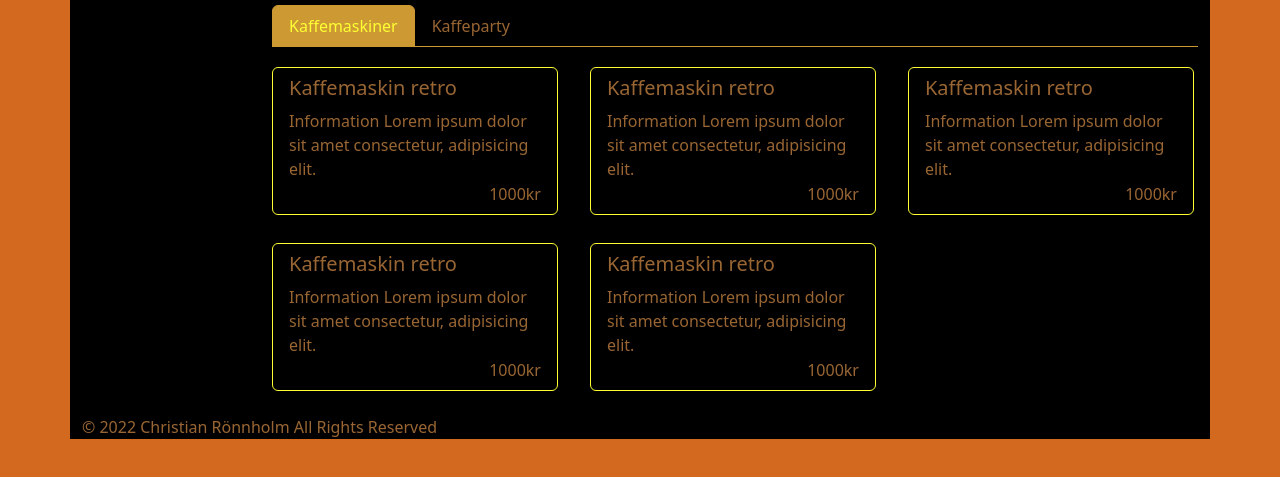
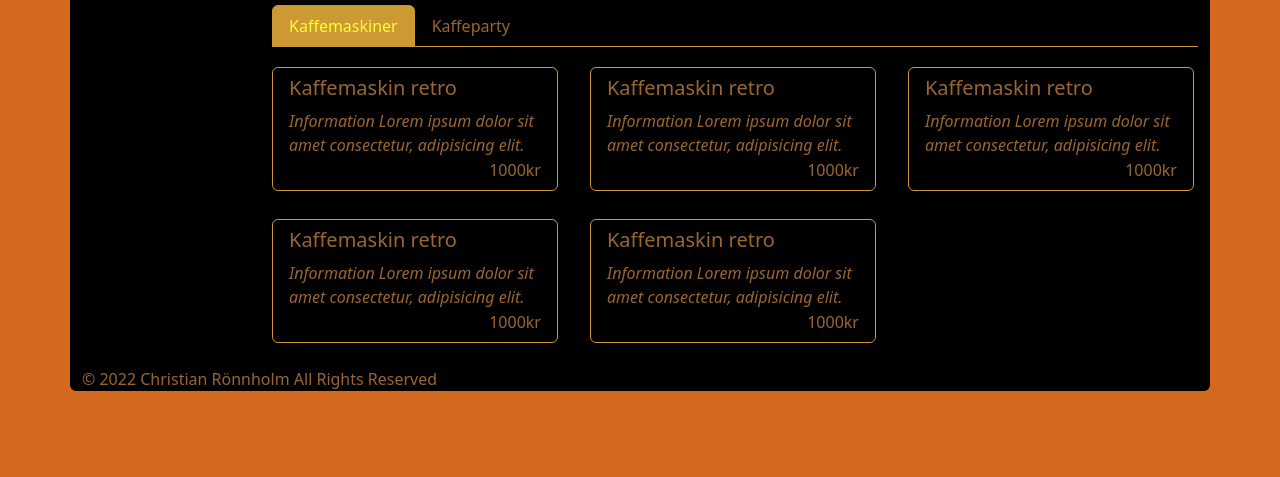
Before and after one commit to reenhilm/kaffeparty, a plain HTML site: page produkter.html in a window 1280 px wide. Shown: the part 59-536 px from the top of the page. Drawn offline with nearby package versions, Linux system fonts and the light colour scheme.

Commit message:
rundade corners nere

```diff
--- a/css/customcss.css
+++ b/css/customcss.css
@@ -20,6 +20,11 @@
 .border-primary {
     border-color: #ffff33 !important;
 }
+
+.border-disabled {
+    border-color: #cc9933 !important;
+}
+
 body
 {
     color: #996633 !important;
--- a/produkter.html
+++ b/produkter.html
@@ -12,7 +12,7 @@
     <title>Kaffeparty - Produkter</title>
 </head>
 <body>
-    <div class="container-sm bg-black">
+    <div class="container-sm bg-black rounded-bottom">
         <div class="row">
             <div class="col-2"><a href="index.html"><img src="images/logo3.png" class="navbar-brand img-fluid" aria-label="Hem" alt="Hem"></a></div>
             <nav class="col-10 navbar navbar-expand-sm navbar-dark">
@@ -53,56 +53,56 @@
                         <div class="container-fluid g-0 p-0 m-0">
                             <div class="row mt-3">
                                 <div class="col-sm-4">
-                                    <div class="card m-1 mb-4 shadow-sm bg-black border-primary">
+                                    <div class="card m-1 mb-4 shadow-sm bg-black border-disabled">
                                         <div class="card-header pb-0">
                                             <h5 class="font-weight-bold">Kaffemaskin retro</h5>
                                         </div>
                                         <div class="card-body pt-0 pb-0">
-                                            <p class="card-text">Information Lorem ipsum dolor sit amet consectetur, adipisicing elit.</p>
+                                            <p class="card-text fst-italic">Information Lorem ipsum dolor sit amet consectetur, adipisicing elit.</p>
                                         </div>
                                         <div class="card-footer pt-0 text-end pl-3 ">1000kr</div>
                                     </div>
                                 </div>
                                 <div class="col-sm-4">
-                                    <div class="card m-1 mb-4 shadow-sm bg-black border-primary">
+                                    <div class="card m-1 mb-4 shadow-sm bg-black border-disabled">
                                         <div class="card-header pb-0">
                                             <h5 class="font-weight-bold">Kaffemaskin retro</h5>
                                         </div>
                                         <div class="card-body pt-0 pb-0">
-                                            <p class="card-text">Information Lorem ipsum dolor sit amet consectetur, adipisicing elit.</p>
+                                            <p class="card-text fst-italic">Information Lorem ipsum dolor sit amet consectetur, adipisicing elit.</p>
                                         </div>
                                         <div class="card-footer pt-0 text-end pl-3 ">1000kr</div>
                                     </div>
                                 </div>
                                 <div class="col-sm-4">
-                                    <div class="card m-1 mb-4 shadow-sm bg-black border-primary">
+                                    <div class="card m-1 mb-4 shadow-sm bg-black border-disabled">
                                         <div class="card-header pb-0">
                                             <h5 class="font-weight-bold">Kaffemaskin retro</h5>
                                         </div>
                                         <div class="card-body pt-0 pb-0">
-                                            <p class="card-text">Information Lorem ipsum dolor sit amet consectetur, adipisicing elit.</p>
+                                            <p class="card-text fst-italic">Information Lorem ipsum dolor sit amet consectetur, adipisicing elit.</p>
                                         </div>
                                         <div class="card-footer pt-0 text-end pl-3 ">1000kr</div>
                                     </div>
                                 </div>
                                 <div class="col-sm-4">
-                                    <div class="card m-1 mb-4 shadow-sm bg-black border-primary">
+                                    <div class="card m-1 mb-4 shadow-sm bg-black border-disabled">
                                         <div class="card-header pb-0">
                                             <h5 class="font-weight-bold">Kaffemaskin retro</h5>
                                         </div>
                                         <div class="card-body pt-0 pb-0">
-                                            <p class="card-text">Information Lorem ipsum dolor sit amet consectetur, adipisicing elit.</p>
+                                            <p class="card-text fst-italic">Information Lorem ipsum dolor sit amet consectetur, adipisicing elit.</p>
                                         </div>
                                         <div class="card-footer pt-0 text-end pl-3 ">1000kr</div>
                                     </div>
                                 </div>
                                 <div class="col-sm-4">
-                                    <div class="card m-1 mb-4 shadow-sm bg-black border-primary">
+                                    <div class="card m-1 mb-4 shadow-sm bg-black border-disabled">
                                         <div class="card-header pb-0">
                                             <h5 class="font-weight-bold">Kaffemaskin retro</h5>
                                         </div>
                                         <div class="card-body pt-0 pb-0">
-                                            <p class="card-text">Information Lorem ipsum dolor sit amet consectetur, adipisicing elit.</p>
+                                            <p class="card-text fst-italic">Information Lorem ipsum dolor sit amet consectetur, adipisicing elit.</p>
                                         </div>
                                         <div class="card-footer pt-0 text-end pl-3 ">1000kr</div>
                                     </div>
```
Also changed, not shown: index.html (+1 -1 lines), om_oss.html (+1 -1 lines).
